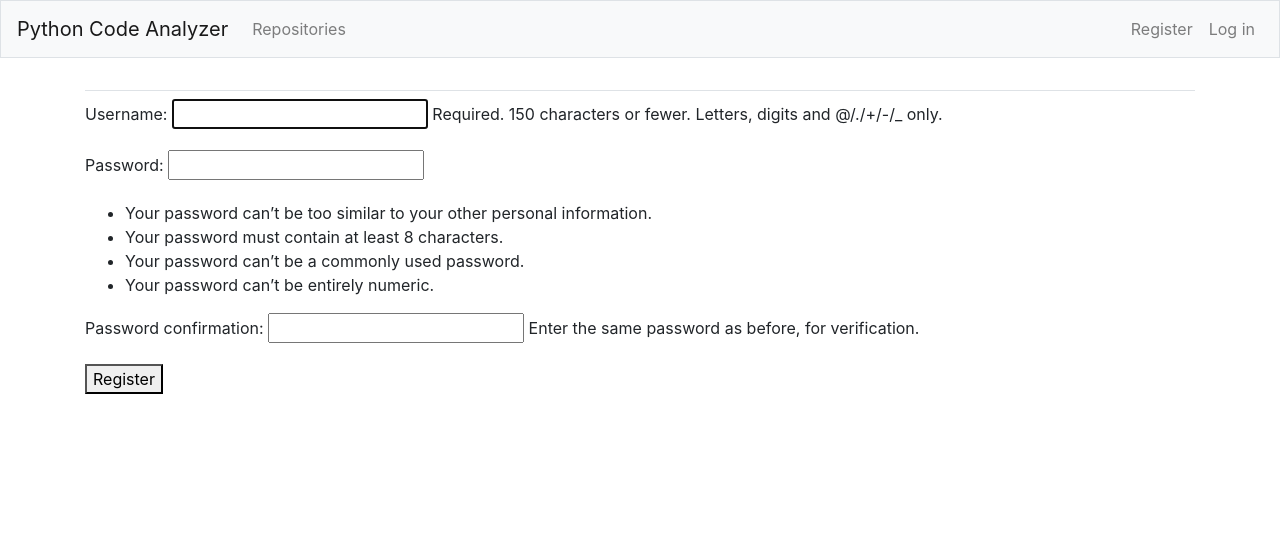
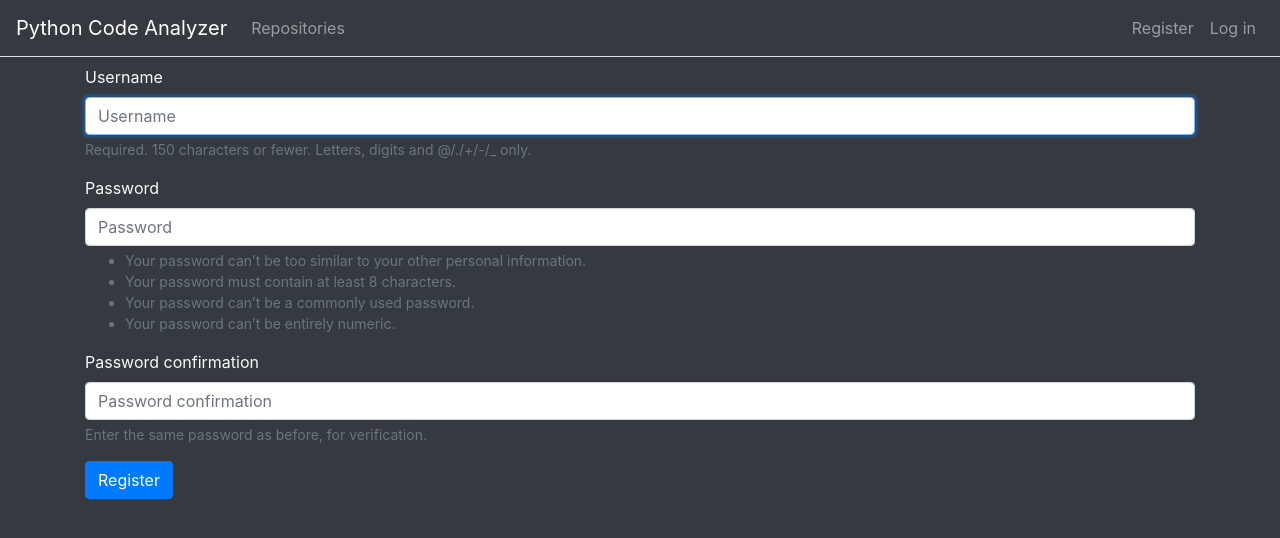
Before and after one commit to DamianDiez/PythonCodeAnalyzer, a Django app: page /users/register/ in a window 1280 px wide. Shown: the top 538 px of the page. Run offline with Django 4.2, Linux system fonts and the light colour scheme; parts of the project's set-up code (start-up, migrations or seed data) failed here and were passed over; some libraries are stand-ins or nearby versions.

Commit message:
Modificacion del estilo de la pagina a modo oscuro

```diff
--- a/python_code_analyzer_app/templates/python_code_analyzer_app/base.html
+++ b/python_code_analyzer_app/templates/python_code_analyzer_app/base.html
@@ -10,8 +10,8 @@
      {% bootstrap_javascript jquery='full' %}
 </head>
 
-<body>
- <nav class="navbar navbar-expand-md navbar-light bg-light mb-4 border">
+<body class="text-light" style="background-color: #343a40;">
+ <nav class="navbar navbar-expand-md navbar-dark mb-0 border-dark">
     <a class="navbar-brand" href="{% url 'python_code_analyzer_app:index'%}">
         Python Code Analyzer</a>
     <button class="navbar-toggler" type="button" data-toggle="collapse"
@@ -29,7 +29,7 @@
         <ul class="navbar-nav ml-auto">
             {% if user.is_authenticated %}
                 <li class="nav-item">
-                    <span class="navbar-text">Hello, {{ user.username }}.</span>
+                    <span class="navbar-text text-light">Hello, {{ user.username }}.</span>
                 </li>
                 <li class="nav-item">
                     <a class="nav-link" href="{% url 'users:logout' %}">Log out</a>
@@ -45,8 +45,11 @@
         </ul>
     </div>
  </nav>
+ <div class="border-bottom mb-2">
+
+ </div>
  <main role="main" class="container">
-    <div class="pb-2 mb-2 border-bottom">
+    <div>
         {% block page_header %}{% endblock page_header %}
     </div>
     <div>
--- a/python_code_analyzer_app/templates/python_code_analyzer_app/index.html
+++ b/python_code_analyzer_app/templates/python_code_analyzer_app/index.html
@@ -1,7 +1,7 @@
 {% extends "python_code_analyzer_app/base.html" %}
 
 {% block page_header %}
-	<div class="jumbotron">
+	<div class="jumbotron text-dark">
 		<h1 class="display-3">Improve your code!</h1>
 		<p class="lead">Python Code Analyzer es una herramienta que
 			permite analizar repositorios públicos de código Python.</p>
--- a/python_code_analyzer_app/templates/python_code_analyzer_app/repository.html
+++ b/python_code_analyzer_app/templates/python_code_analyzer_app/repository.html
@@ -1,6 +1,6 @@
 {% extends 'python_code_analyzer_app/base.html' %}
 {% block page_header %}
- <h3>{{ repository }}</h3>
+ <h3 class="mb-3">{{ repository }}</h3>
 {% endblock page_header %}
 
 {% block content %}
@@ -9,7 +9,7 @@
 
 	{% for analisis in analyzes %}
 		<div class="card mb-3">
-			<h4 class="card-header">
+			<h4 class="card-header text-light" style="background-color: #212529;">
 				{{analisis}}
 				<small>
 					{% if analisis.status == 'PENDING' or analisis.status == 'RUNNING' %}
@@ -20,7 +20,7 @@
 
  				</small>
  			</h4>
- 			<div class="card-body">
+ 			<div class="card-body text-dark">
  				{{ analisis.date_added|date:'M d, Y H:i' }} - {{ analisis.status }}
  			</div>
  		</div>
--- a/users/templates/registration/register.html
+++ b/users/templates/registration/register.html
@@ -1,11 +1,15 @@
 {% extends "python_code_analyzer_app/base.html" %}
+
+{% load bootstrap4 %}
+
 {% block content %}
  <form method="post" action="{% url 'users:register' %}">
  {% csrf_token %}
- {{ form.as_p }}
-
- <button name="submit">Register</button>
- <input type="hidden" name="next" value="{% url 'python_code_analyzer_app:index' %}" />
+ {% bootstrap_form form %}
+ {% buttons %}
+    <button name="submit" class="btn btn-primary">Register</button>
+ {% endbuttons %}
+    <input type="hidden" name="next" value="{% url 'python_code_analyzer_app:index' %}" />
  </form>
 
 {% endblock content %}
```
Also changed, not shown: python_code_analyzer_app/templates/python_code_analyzer_app/analysis.html (+17 -7 lines).
